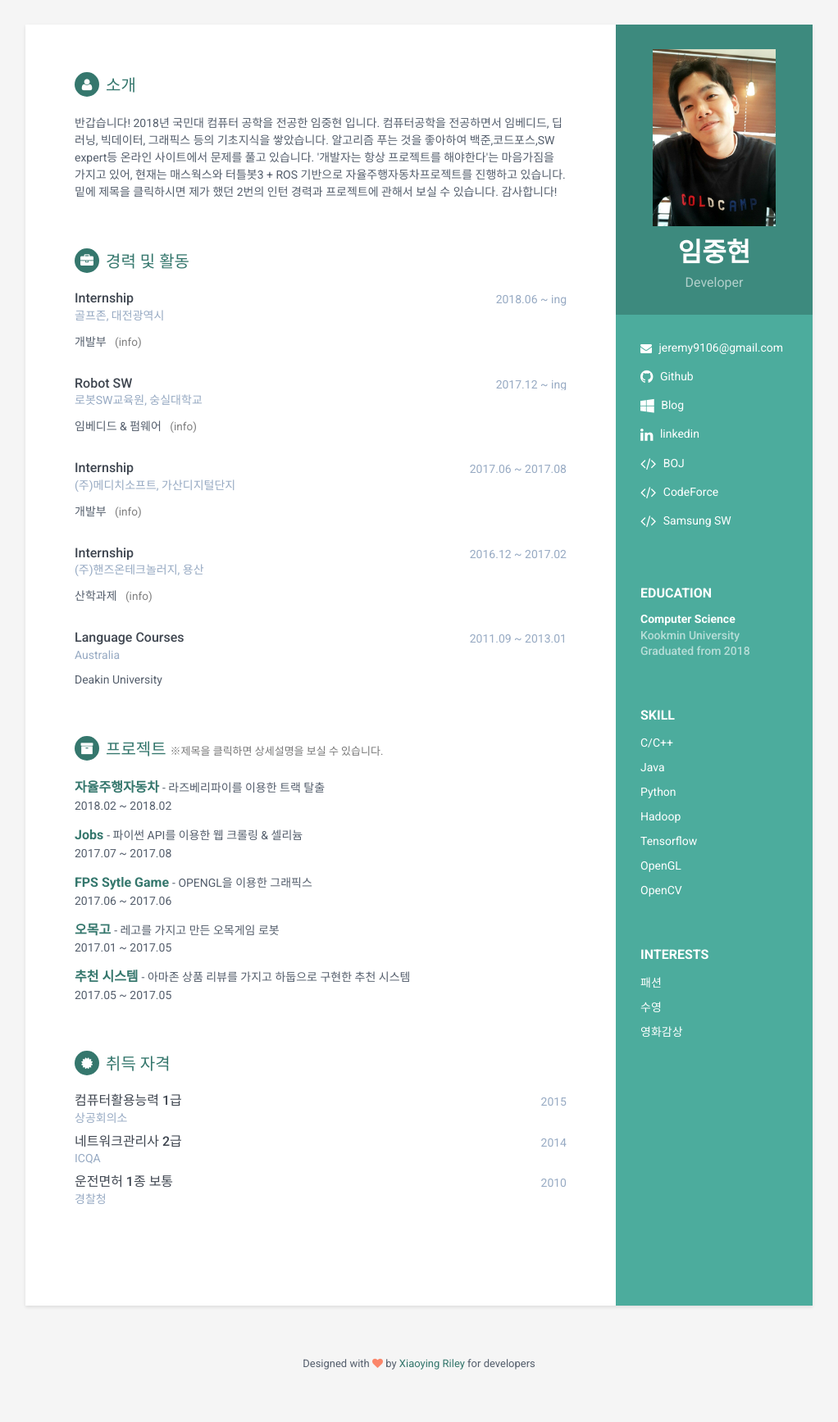
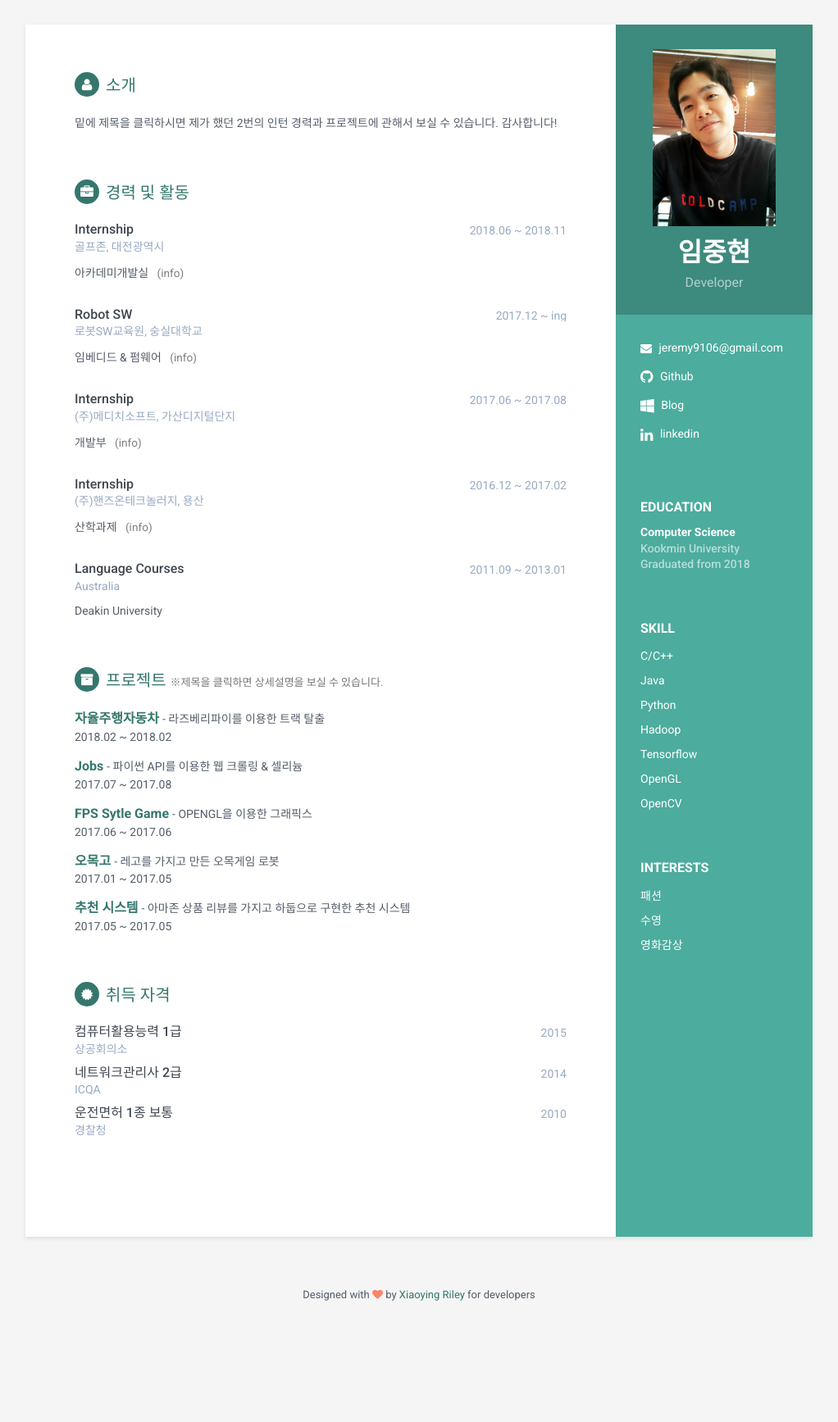
Before and after one commit to rim0621/rim0621.github.io, a Jekyll site: the page index.html, which Jekyll copies as it is, in a window 1280 px wide. Shown: the whole page at 82% size, without its empty margins (129-1151 px from the left). Built offline with Jekyll 4.4.1, drawn with Linux system fonts in a browser that asks for light colours; after the commit the page ends 1651 px from its top, so only the background shows below that.

Commit message:
2018-11-30

```diff
--- a/index.html
+++ b/index.html
@@ -54,9 +54,6 @@
           <li class="github"><i class="fa fa-github"></i><a href="http://www.github.com/rim0621" target="_blank"> Github</a></li>
           <li class="share"><i class="fa fa-windows"></i><a href="http://rim0621.tistory.com"> Blog</a></li>
           <li class="linkedin"><i class="fa fa-linkedin"></i><a href="http://www.linkedin.com/in/rim0621"> linkedin</a></li>
-          <li class="code"><i class="fa fa-code"></i><a href="https://www.acmicpc.net/user/rim0621"> BOJ</a></li>
-          <li class="code"><i class="fa fa-code"></i><a href="http://codeforces.com/profile/jeremyCode"> CodeForce</a></li>
-          <li class="code"><i class="fa fa-code"></i><a href="https://swexpertacademy.com/main/userpage/userInformation.do"> Samsung SW</a></li>
 
         </ul>
       </div>
@@ -120,10 +117,6 @@
         <h2 class="section-title"><i class="fa fa-user"></i>소개 </h2>
         <div class="summary">
           <p>
-            반갑습니다! 2018년 국민대 컴퓨터 공학을 전공한 임중현 입니다.
-            컴퓨터공학을 전공하면서 임베디드, 딥러닝, 빅데이터, 그래픽스 등의 기초지식을 쌓았습니다.
-            알고리즘 푸는 것을 좋아하여 백준,코드포스,SW expert등 온라인 사이트에서 문제를 풀고 있습니다.
-            '개발자는 항상 프로젝트를 해야한다'는 마음가짐을 가지고 있어, 현재는 매스웍스와 터틀봇3 + ROS 기반으로 자율주행자동차프로젝트를 진행하고 있습니다.
             밑에 제목을 클릭하시면 제가 했던 2번의 인턴 경력과 프로젝트에 관해서 보실 수 있습니다. 감사합니다!
           </p>
 
@@ -139,14 +132,14 @@
                   <div class="meta">
                     <div class="upper-row">
                       <h3 class="job-title">Internship</h3>
-                      <div class="time">2018.06 ~ ing</div>
+                      <div class="time">2018.06 ~ 2018.11</div>
                     </div>
                     <!--//upper-row-->
                     <div class="company">골프존, 대전광역시 </div>
                   </div>
                   <!--//meta-->
                   <div class="details">
-                    <p>개발부 &nbsp;
+                    <p>아카데미개발실 &nbsp;
                       <span class="project-title">
              <a class="anchor" data-toggle="modal" data-target="#TODOModal4" style="color:gray"> <small style="cursor:pointer">(info)</small></a>
              </span>
```
